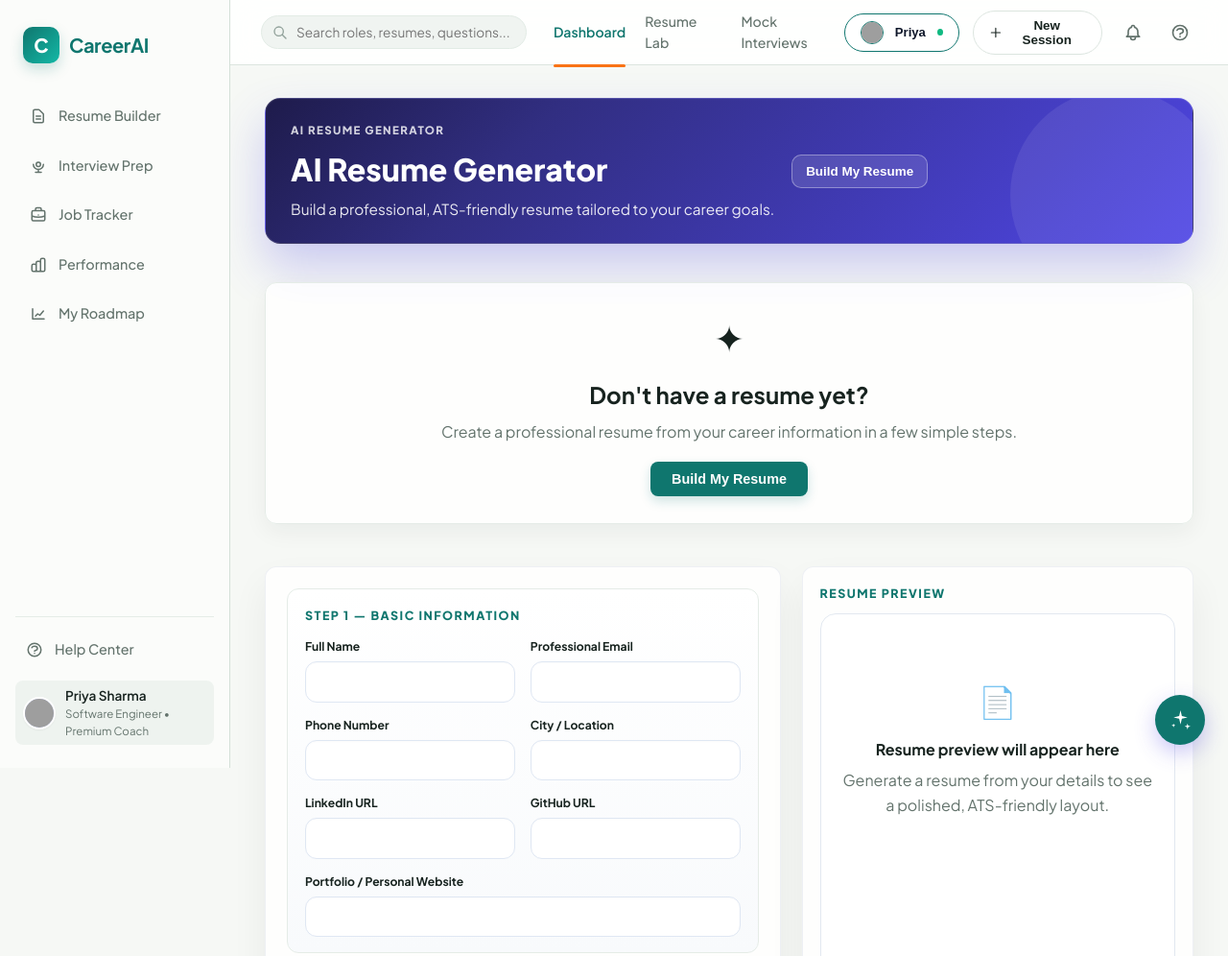
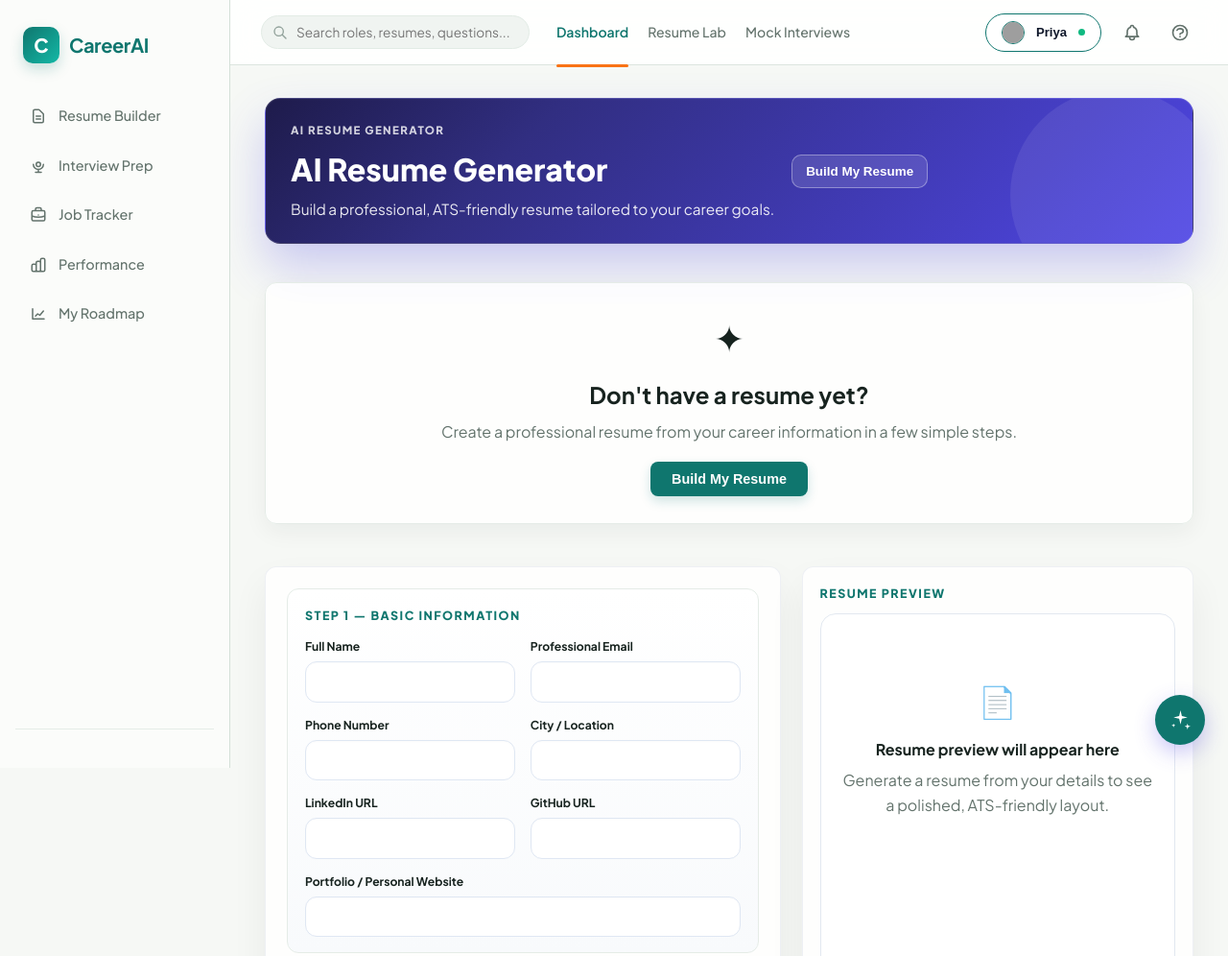
Before and after one commit to aaaaasadi/SIH, a plain HTML site: page index.html in a window 1280 px wide. Shown: the top 996 px of the page at 96% size. Drawn offline with nearby package versions, Linux system fonts and the light colour scheme; grey boxes are pictures that could not be loaded.

Commit message:
Remove sidebar help and new session UI

```diff
--- a/index.html
+++ b/index.html
@@ -53,21 +53,7 @@
       </div>
 
       <!-- Bottom Sidebar Actions -->
-      <div class="sidebar-bottom">
-        <a href="#" class="nav-link" id="link-help" style="padding: 6px 10px;">
-          <svg fill="none" stroke="currentColor" viewBox="0 0 24 24"><path stroke-linecap="round" stroke-linejoin="round" stroke-width="2" d="M8.228 9c.549-1.165 2.03-2 3.772-2 2.21 0 4 1.343 4 3 0 1.4-1.278 2.575-3.006 2.907-.542.104-.994.54-.994 1.093m0 3h.01M21 12a9 9 0 11-18 0 9 9 0 0118 0z"></path></svg>
-          <span>Help Center</span>
-        </a>
-
-        <!-- User Profile Footer Widget -->
-        <div class="user-profile-badge" id="user-profile-widget" title="Click to Switch Persona / Settings">
-          <img src="https://images.unsplash.com/photo-1573496359142-b8d87734a5a2?w=150&auto=format&fit=crop&q=80" alt="User Avatar" class="user-avatar" id="sidebar-user-avatar">
-          <div class="user-info">
-            <span class="user-name" id="sidebar-user-name">Priya Sharma</span>
-            <span class="user-plan" id="sidebar-user-plan">Software Engineer • Pro</span>
-          </div>
-        </div>
-      </div>
+      <div class="sidebar-bottom"></div>
     </aside>
 
     <!-- Main App Wrapper -->
@@ -94,12 +80,6 @@
           <button class="action-pill-btn" id="header-auth-btn" style="background: white; border: 1.5px solid var(--primary); color: var(--primary); font-weight: 700;">
             <svg width="14" height="14" fill="none" stroke="currentColor" viewBox="0 0 24 24"><path stroke-linecap="round" stroke-linejoin="round" stroke-width="2" d="M11 16l-4-4m0 0l4-4m-4 4h14m-5 4v1a3 3 0 01-3 3H6a3 3 0 01-3-3V7a3 3 0 013-3h7a3 3 0 013 3v1"></path></svg>
             Sign In / Register
-          </button>
-
-          <!-- Action Pill Button -->
-          <button class="action-pill-btn" onclick="window.openJdModal()">
-            <svg width="14" height="14" fill="none" stroke="currentColor" viewBox="0 0 24 24"><path stroke-linecap="round" stroke-linejoin="round" stroke-width="2" d="M12 4v16m8-8H4"></path></svg>
-            New Session
           </button>
 
           <!-- Notifications Bell -->
```
